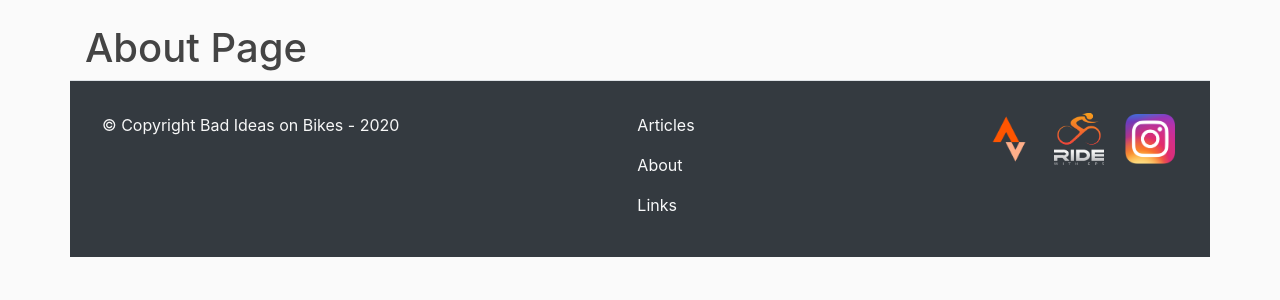
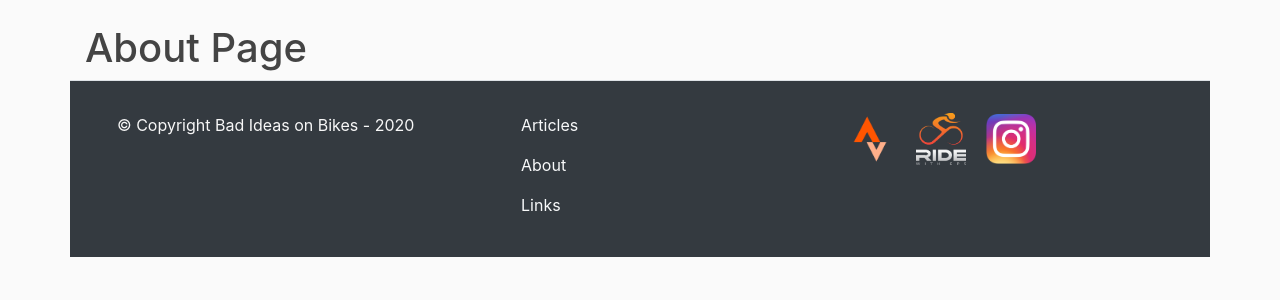
Before and after one commit to matthj1/BadIdeasOnBikesWebsite, a Flask app: page /about in a window 1280 px wide. Shown: the part 56-356 px from the top of the page. Run offline with Flask 2, Linux system fonts and the light colour scheme; some libraries are stand-ins or nearby versions.

Commit message:
a bit more work on base template

```diff
--- a/flaskbiob/templates/BASE.html
+++ b/flaskbiob/templates/BASE.html
@@ -65,15 +65,15 @@
 
             {% endblock content %}
             <div class="row border-top p-4" id="footer">
-                <div class="column"><p class="footer-text m-2">© Copyright Bad Ideas on Bikes - 2020</p></div>
-                <div class="column offset-md-2">
+                <div class="col-4"><p class="footer-text m-2">© Copyright Bad Ideas on Bikes - 2020</p></div>
+                <div class="col-4">
                     <ul class="footer-list m-2">
                         <li class="mb-3"><a class="text-light" href="{{ url_for('homePage') }}">Articles</a></li>
                         <li class="mb-3"><a class="text-light" href="{{ url_for('aboutPage') }}">About</a></li>
                         <li class="mb-3"><a class="text-light" href="">Links</a></li>
                     </ul>
                 </div>
-                <div class="column offset-md-3">
+                <div class="col-4">
                     <a href="" class="image-link-gs"><img src="{{ url_for('static', filename='icons/strava.png') }}" class="button-icon m-2"></a>
                     <a href="" class="image-link-gs"><img src="{{ url_for('static', filename='icons/RWGPS.png') }}" class="button-icon m-2"></a>
                     <a href="" class="image-link-gs"><img src="{{ url_for('static', filename='icons/small_instagram.png') }}" class="button-icon m-2"></a>
```
